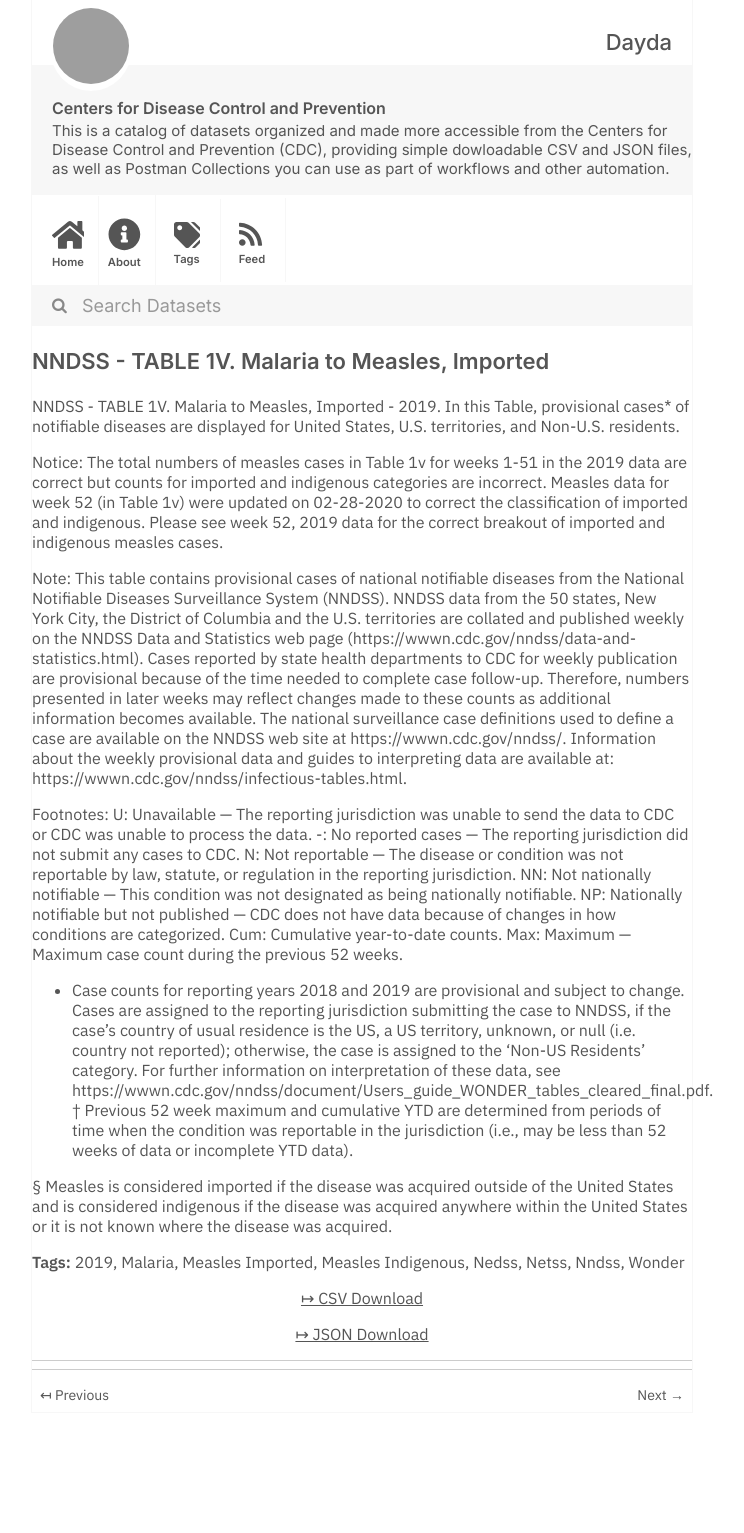
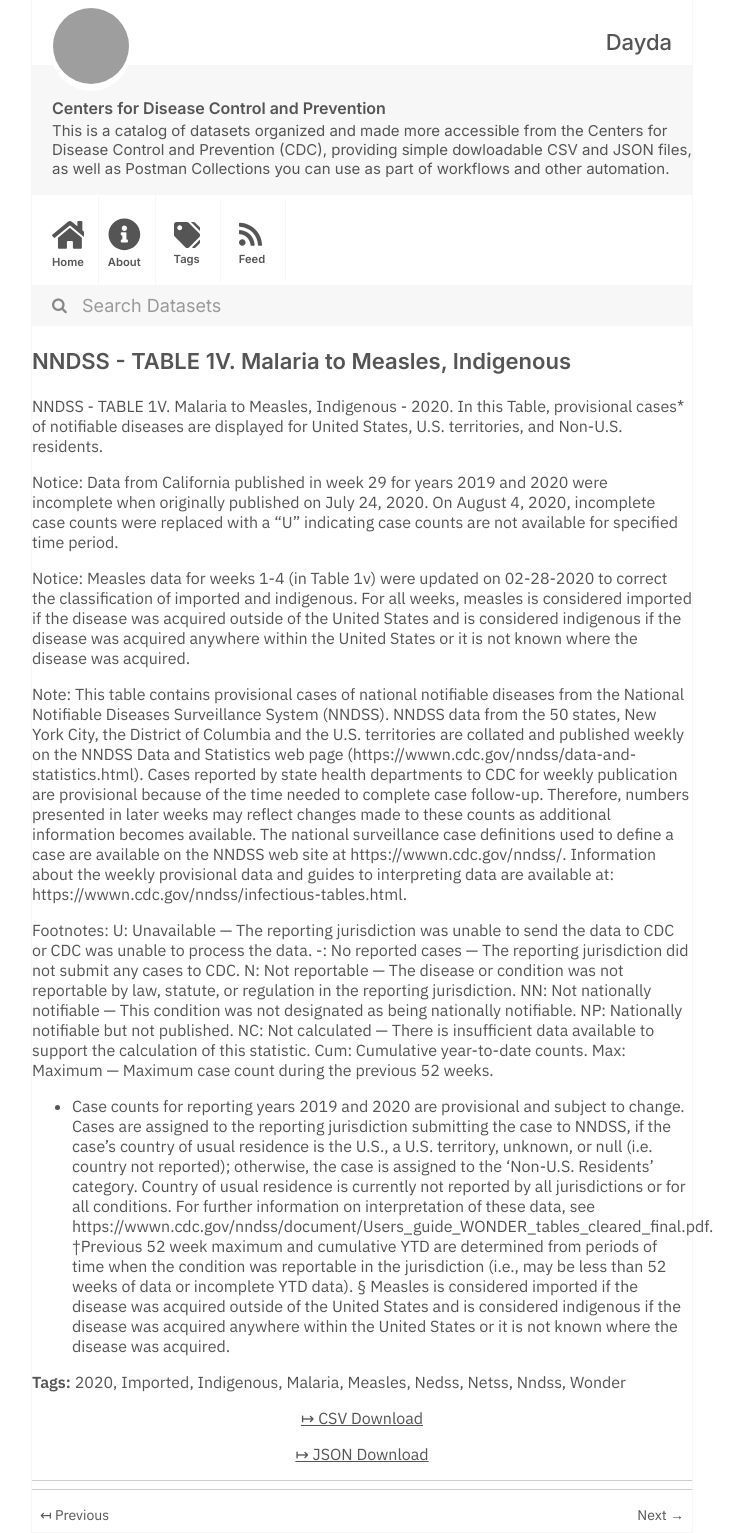
Before and after one commit to dayda-entities/centers-for-disease-control-and-prevention, a Jekyll site: the page built from _posts/2020-11-12-nndss-table-1v-malaria-to-meas.md, in a window 1280 px wide. Shown: the whole page, without its empty margins (278-1022 px from the left). Built offline with Jekyll 4.4.1, drawn with Linux system fonts in a browser that asks for light colours; before the commit the page ends 1413 px from its top, so only the background shows below that; grey boxes are pictures that could not be loaded.

Commit message:
Publish Data

```diff
--- a/_posts/2020-11-12-nndss-table-1v-malaria-to-meas.md
+++ b/_posts/2020-11-12-nndss-table-1v-malaria-to-meas.md
@@ -1,27 +1,30 @@
 ---
-title: 'NNDSS - TABLE 1V. Malaria to Measles, Imported'
-created: '2020-11-12T12:15:03.263380'
-modified: '2021-04-21T19:28:26.060384'
+title: 'NNDSS - TABLE 1V. Malaria to Measles, Indigenous'
+created: '2020-11-12T12:13:30.004778'
+modified: '2021-04-21T19:17:03.973782'
 state: active
 type: dataset
 tags:
-  - '2019'
+  - '2020'
+  - Imported
+  - Indigenous
   - Malaria
-  - Measles Imported
-  - Measles Indigenous
+  - Measles
   - Nedss
   - Netss
   - Nndss
   - Wonder
 groups: []
-csv_url: 'https://data.cdc.gov/api/views/jf8m-mtc3/rows.csv?accessType=DOWNLOAD'
-json_url: 'https://data.cdc.gov/api/views/jf8m-mtc3/rows.json?accessType=DOWNLOAD'
+csv_url: 'https://data.cdc.gov/api/views/7xhe-mv2e/rows.csv?accessType=DOWNLOAD'
+json_url: 'https://data.cdc.gov/api/views/7xhe-mv2e/rows.json?accessType=DOWNLOAD'
 layout: post
 
 ---
-NNDSS - TABLE 1V. Malaria to Measles, Imported - 2019. In this Table, provisional cases* of notifiable diseases are displayed for United States, U.S. territories, and Non-U.S. residents.
+NNDSS - TABLE 1V. Malaria to Measles, Indigenous - 2020. In this Table, provisional cases* of notifiable diseases are displayed for United States, U.S. territories, and Non-U.S. residents.
 
-Notice:  The total numbers of measles cases in Table 1v for weeks 1-51 in the 2019 data are correct but counts for imported and indigenous categories are incorrect. Measles data for week 52 (in Table 1v) were updated on 02-28-2020 to correct the classification of imported and indigenous. Please see week 52, 2019 data for the correct breakout of imported and indigenous measles cases.
+Notice: Data from California published in week 29 for years 2019 and 2020 were incomplete when originally published on July 24, 2020. On August 4, 2020, incomplete case counts were replaced with a "U" indicating case counts are not available for specified time period.
+
+Notice:  Measles data for weeks 1-4 (in Table 1v) were updated on 02-28-2020 to correct the classification of imported and indigenous. For all weeks, measles is considered imported if the disease was acquired outside of the United States and is considered indigenous if the disease was acquired anywhere within the United States or it is not known where the disease was acquired.
 
 Note:
 This table contains provisional cases of national notifiable diseases from the National Notifiable Diseases Surveillance System (NNDSS). NNDSS data from the 50 states, New York City, the District of Columbia and the U.S. territories are collated and published weekly on the NNDSS Data and Statistics web page (https://wwwn.cdc.gov/nndss/data-and-statistics.html). Cases reported by state health departments to CDC for weekly publication are provisional because of the time needed to complete case follow-up. Therefore, numbers presented in later weeks may reflect changes made to these counts as additional information becomes available. The national surveillance case definitions used to define a case are available on the NNDSS web site at https://wwwn.cdc.gov/nndss/. Information about the weekly provisional data and guides to interpreting data are available at: https://wwwn.cdc.gov/nndss/infectious-tables.html.
@@ -31,10 +34,10 @@ U: Unavailable — The reporting jurisdiction was unable to send the data to CDC
 -: No reported cases — The reporting jurisdiction did not submit any cases to CDC.
 N: Not reportable — The disease or condition was not reportable by law, statute, or regulation in the reporting jurisdiction.
 NN: Not nationally notifiable — This condition was not designated as being nationally notifiable.
-NP: Nationally notifiable but not published — CDC does not have data because of changes in how conditions are categorized.
+NP: Nationally notifiable but not published.
+NC: Not calculated — There is insufficient data available to support the calculation of this statistic.
 Cum: Cumulative year-to-date counts.
 Max: Maximum — Maximum case count during the previous 52 weeks.
-* Case counts for reporting years 2018 and 2019 are provisional and subject to change. Cases are assigned to the reporting jurisdiction submitting the case to NNDSS, if the case's country of usual residence is the US, a US territory, unknown, or null (i.e. country not reported); otherwise, the case is assigned to the 'Non-US Residents' category. For further information on interpretation of these data, see https://wwwn.cdc.gov/nndss/document/Users_guide_WONDER_tables_cleared_final.pdf.
-† Previous 52 week maximum and cumulative YTD are determined from periods of time when the condition was reportable in the jurisdiction (i.e., may be less than 52 weeks of data or incomplete YTD data).
-
+* Case counts for reporting years 2019 and 2020 are provisional and subject to change. Cases are assigned to the reporting jurisdiction submitting the case to NNDSS, if the case's country of usual residence is the U.S., a U.S. territory, unknown, or null (i.e. country not reported); otherwise, the case is assigned to the 'Non-U.S. Residents' category. Country of usual residence is currently not reported by all jurisdictions or for all conditions. For further information on interpretation of these data, see https://wwwn.cdc.gov/nndss/document/Users_guide_WONDER_tables_cleared_final.pdf.
+†Previous 52 week maximum and cumulative YTD are determined from periods of time when the condition was reportable in the jurisdiction (i.e., may be less than 52 weeks of data or incomplete YTD data).
 § Measles is considered imported if the disease was acquired outside of the United States and is considered indigenous if the disease was acquired anywhere within the United States or it is not known where the disease was acquired.
```
